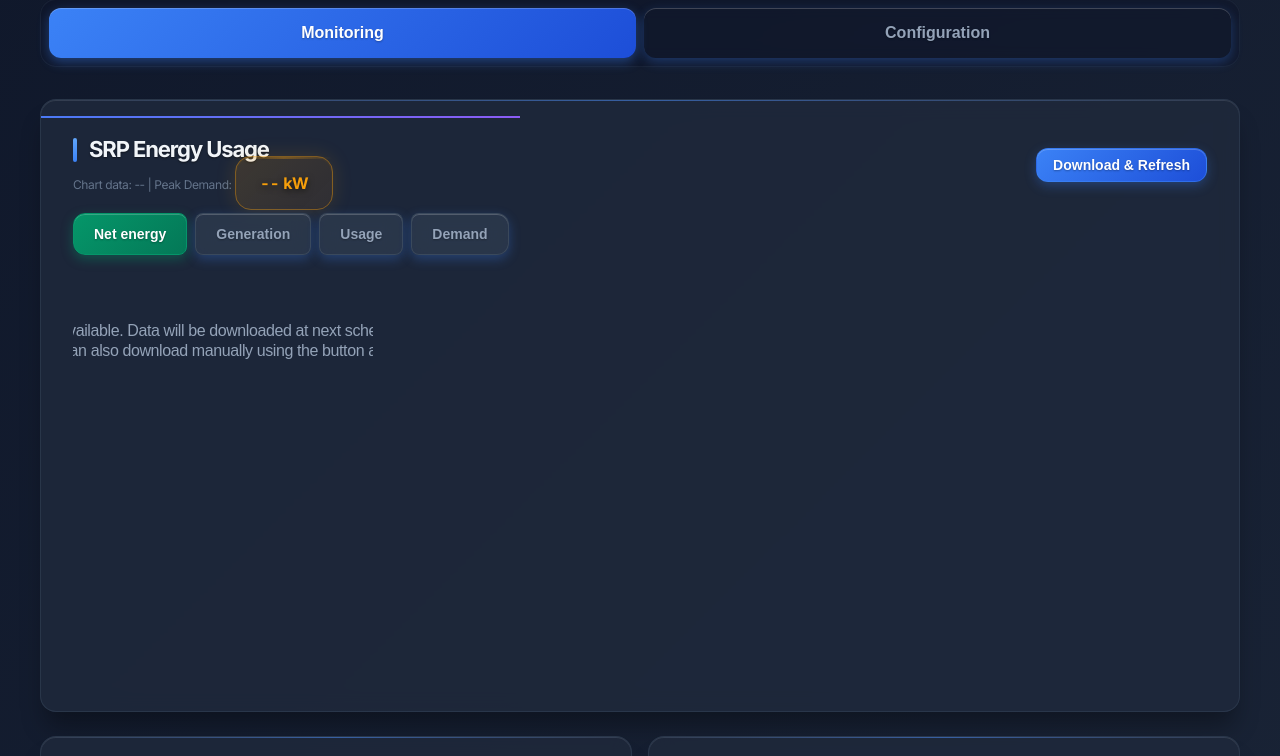
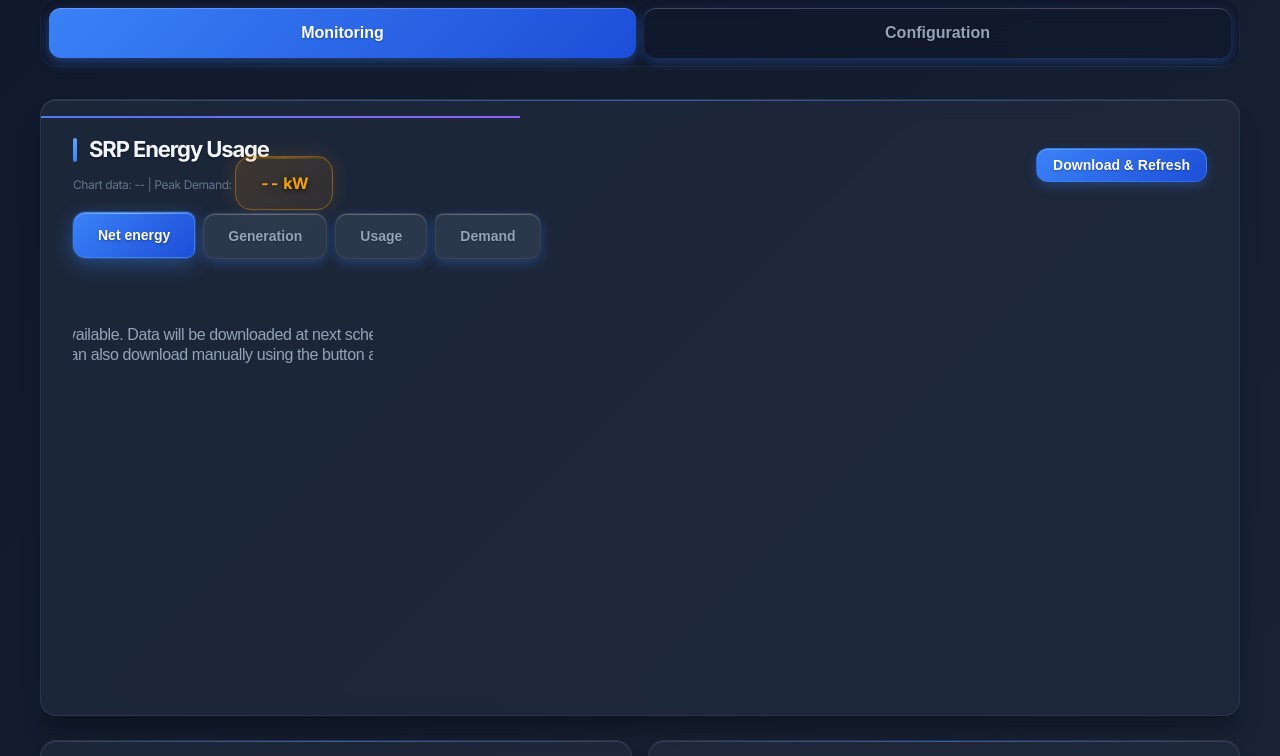
Before and after one commit to JeremyWhittaker/eg4_assistant, a Flask app: page / in a window 1280 px wide. Shown: the part 284-1040 px from the top of the page. Run offline with Flask 3, Linux system fonts and the light colour scheme; data that the repository does not hold is empty; parts of the project's set-up code (start-up, migrations or seed data) failed here and were passed over; some libraries are stand-ins or nearby versions.

Commit message:
Scripted auto-commit on change (2025-07-29 19:49:57) by gitwatch.sh

```diff
--- a/templates/index.html
+++ b/templates/index.html
@@ -648,19 +648,35 @@
             display: block;
         }
 
-        /* Chart type button styles */
+        /* Enhanced Chart Type Button System */
         .chart-type-btn {
-            padding: 0.75rem 1.25rem;
-            background: rgba(51, 65, 85, 0.6);
-            backdrop-filter: blur(10px);
-            border: 1px solid rgba(71, 85, 105, 0.6);
+            padding: 0.875rem 1.5rem;
+            background: rgba(51, 65, 85, 0.7);
+            backdrop-filter: blur(16px);
+            border: 1px solid rgba(71, 85, 105, 0.5);
             color: #94a3b8;
             font-size: 0.875rem;
             font-weight: 600;
             cursor: pointer;
-            border-radius: 0.5rem;
-            transition: all 0.2s ease;
+            border-radius: 0.75rem;
+            transition: all 0.3s cubic-bezier(0.4, 0, 0.2, 1);
             position: relative;
+            overflow: hidden;
+            min-height: 44px;
+            display: flex;
+            align-items: center;
+            justify-content: center;
+        }
+
+        .chart-type-btn::before {
+            content: '';
+            position: absolute;
+            top: 0;
+            left: 0;
+            right: 0;
+            height: 1px;
+            background: linear-gradient(90deg, transparent, rgba(255, 255, 255, 0.1), transparent);
+            border-radius: 0.75rem 0.75rem 0 0;
         }
 
         .chart-type-btn:first-child {
@@ -672,20 +688,29 @@
         }
 
         .chart-type-btn:hover:not(.active) {
-            background: rgba(71, 85, 105, 0.8);
-            color: #e2e8f0;
+            background: rgba(71, 85, 105, 0.9);
+            color: #f1f5f9;
+            transform: translateY(-2px);
+            border-color: rgba(99, 179, 237, 0.4);
+            box-shadow:
+                0 6px 16px rgba(0, 0, 0, 0.2),
+                0 0 0 1px rgba(99, 179, 237, 0.2);
+        }
+
+        .chart-type-btn.active {
+            background: linear-gradient(135deg, #3b82f6, #1d4ed8);
+            border-color: #3b82f6;
+            color: white;
+            text-shadow: 0 1px 3px rgba(0, 0, 0, 0.4);
             transform: translateY(-1px);
-            box-shadow: 0 4px 12px rgba(0, 0, 0, 0.15);
-        }
-
-        .chart-type-btn.active {
-            background: linear-gradient(135deg, #059669, #047857);
-            border-color: #059669;
-            color: white;
-            text-shadow: 0 1px 2px rgba(0, 0, 0, 0.3);
             box-shadow:
-                0 4px 12px rgba(5, 150, 105, 0.4),
-                inset 0 1px 0 rgba(255, 255, 255, 0.2);
+                0 6px 20px rgba(59, 130, 246, 0.4),
+                inset 0 1px 0 rgba(255, 255, 255, 0.25),
+                0 0 0 1px rgba(59, 130, 246, 0.3);
+        }
+
+        .chart-type-btn.active::before {
+            background: linear-gradient(90deg, transparent, rgba(255, 255, 255, 0.3), transparent);
         }
 
         .alert {
```
